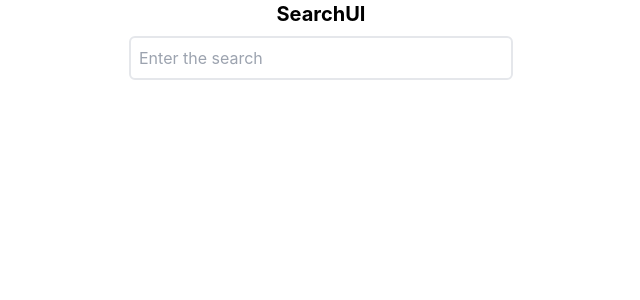
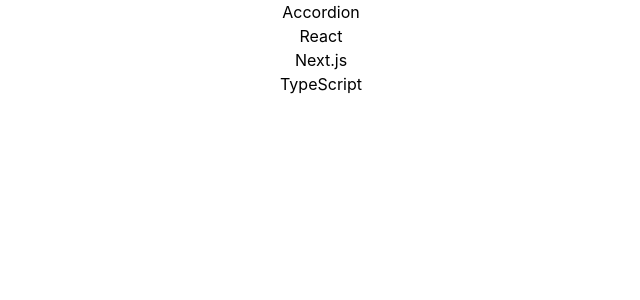
Before and after one commit to satish885815/reactjsbasic, a React (Create React App) app: page / in a window 1280 px wide. Shown: the top 300 px of the page, without its empty margins (319-959 px from the left). Built offline with nearby package versions, Linux system fonts and the light colour scheme.

Commit message:
Accordion component

```diff
--- a/src/App.js
+++ b/src/App.js
@@ -29,6 +29,7 @@
 import GridSelector from "./components/Grid/GridSelector";
 import Pagination from "./components/Pagination/Pagination";
 import SearchUI from "./components/Search/SearchUI";
+import Accordion from "./components/Accordion/Accordion";
 
 function App() {
   const Box_Data = [
@@ -90,7 +91,8 @@
       {/* <StopWatch /> */}
       {/* <ReducerCounter /> */}
       {/* <Pagination /> */}
-      <SearchUI />
+      {/* <SearchUI /> */}
+      <Accordion/>
     </div>
   );
 }
--- /dev/null
+++ b/src/components/Accordion/Accordion.jsx
@@ -0,0 +1,27 @@
+import React, { useState } from 'react'
+
+  const items = [
+    { title: "React", content: "React is a UI library." },
+    { title: "Next.js", content: "Next.js is a React framework." },
+    { title: "TypeScript", content: "TypeScript adds types to JavaScript." }
+  ];
+
+function Accordion() {
+    const [openItems,setOpenItems]=useState(new Set())
+    const handleOpenItems=(index)=>{
+
+    }
+  return (
+        <div>
+        <h1>Accordion</h1>
+        {items.map((item,index)=>(
+            <div>
+                <h2>{item.title}</h2>
+                {openItems.has(index) ? <p>{item.content}</p>:null}
+            </div>
+        ))}
+        </div>
+  )
+}
+
+export default Accordion
```
Also changed, not shown: 1 other file (tests, documents, lock files or other folders).
